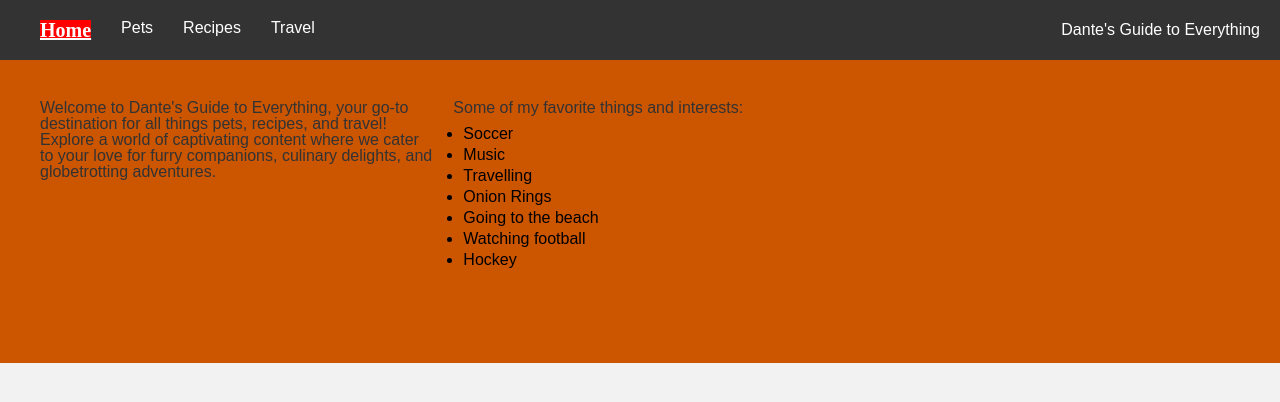
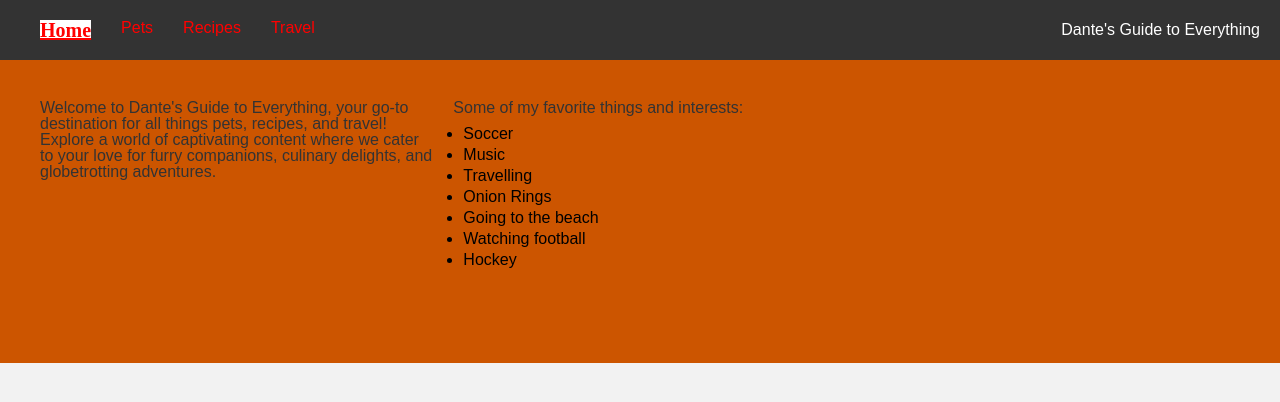
Before and after one commit to dantemitchell/ccp_complete_site, a plain HTML site: page index.html in a window 1280 px wide. Drawn offline with Linux system fonts and the light colour scheme.

Commit message:
Add files via upload

```diff
--- a/css/index_style.css
+++ b/css/index_style.css
@@ -35,14 +35,14 @@ nav ul li {
     margin-right: 10px;
 }
 nav ul li a {
-    color: #fff;
+    color: red;
     text-decoration: none;
 }
 .active {
     text-decoration: underline;
     font-weight: bold;
-    color: #ffffff;
-    background-color: red;
+    color: red;
+    background-color: white;
     font-size: 20px;
     font-family: "Times New Roman", Times, serif;
 }
--- a/css/pets_style.css
+++ b/css/pets_style.css
@@ -34,14 +34,14 @@ nav ul li {
 }
 
 nav ul li a {
-    color: white;
+    color: red;
     text-decoration: none;
 }
 .active {
     text-decoration: underline;
     font-weight: bold;
-    color: white;
-    background-color: red;
+    color: red;
+    background-color: white;
     font-size: 20px;
     font-family: "Times New Roman", Times, serif;
 }
--- a/css/recipes_style.css
+++ b/css/recipes_style.css
@@ -35,16 +35,14 @@ nav ul li {
 }
 
 nav ul li a {
-    color: #fff;
+    color: red;
     text-decoration: none;
-
 }
-
 .active {
     text-decoration: underline;
     font-weight: bold;
-    color: #ffffff;
-    background-color: red;
+    color: red;
+    background-color: white;
     font-size: 20px;
     font-family: "Times New Roman", Times, serif;
 }
--- a/css/travel_style.css
+++ b/css/travel_style.css
@@ -36,15 +36,14 @@ nav ul li {
 }
 
 nav ul li a {
-    color: #fff;
+    color: red;
     text-decoration: none;
 }
-
 .active {
     text-decoration: underline;
     font-weight: bold;
-    color: #ffffff;
-    background-color: red;
+    color: red;
+    background-color: white;
     font-size: 20px;
     font-family: "Times New Roman", Times, serif;
 }
```
